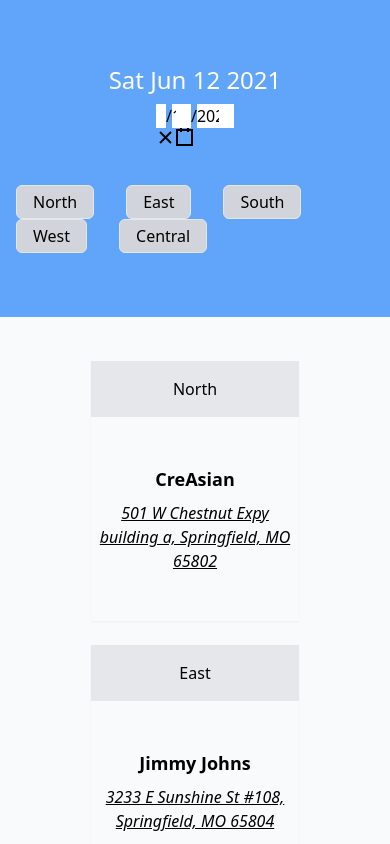
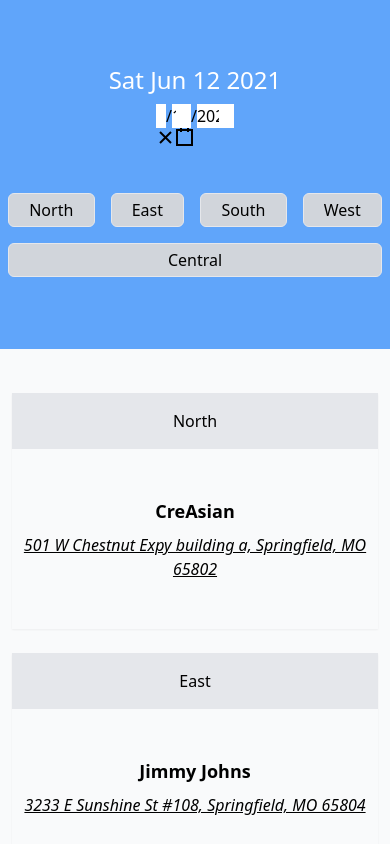
Before and after one commit to fredlawl/lunch-plan, a React (Create React App) app: page / in a window 390 px wide. Shown: the top 844 px of the page. Built offline with nearby package versions, Linux system fonts and the light colour scheme.

Commit message:
mobile style improvements

```diff
--- a/src/App.js
+++ b/src/App.js
@@ -3,6 +3,7 @@
 import {useState} from "react";
 import DatePicker from 'react-date-picker';
 import sr from "seedrandom"
+import {RegionButton} from "./RegionButton";
 
 function App() {
     const [date, setDate] = useState(new Date());
@@ -46,14 +47,23 @@
                     <div className={"flex justify-center"}>
                         <DatePicker value={date} onChange={onDateChange} />
                     </div>
-                    <div className={"mt-8"}>
-                        {REGIONS.map(r => <button key={r} value={r} onClick={onRegionChange} className={(regionSelected(r) ? "bg-gray-700 text-white" : "hover:bg-gray-50") + " py-1 px-4 mx-4 border bg-gray-300 rounded-md outline-none focus:outline-none"}>{REGION_NAMES[r]}</button>)}
+                    <div className={"mt-8 flex flex-wrap"}>
+                        {REGIONS.map(r => (
+                            <div className={"flex-grow md:flex-grow-0 m-2 md:mx-4"}>
+                                <RegionButton
+                                    key={r}
+                                    value={r}
+                                    onClick={onRegionChange}
+                                    selected={regionSelected(r)}
+                                    >{REGION_NAMES[r]}</RegionButton>
+                            </div>
+                        ))}
                     </div>
                 </div>
             </div>
             <div className={"flex flex-wrap content-evenly justify-center my-8"}>
                 {regions.map(r => (
-                  <div key={r} className={"m-3"}>
+                  <div key={r} className={"m-3 flex-grow md:flex-grow-0"}>
                     <LocationCard region={REGION_NAMES[r]} location={calculateLocation(r)} />
                   </div>
                 ))}
--- a/src/LocationCard.js
+++ b/src/LocationCard.js
@@ -4,7 +4,7 @@
     };
 
     return (
-        <article className={"shadow-sm w-52 h-full"}>
+        <article className={"shadow-sm md:w-52 h-full w-full"}>
             <header className={"bg-gray-200 py-4"}>
                 <h2 className={"text-center"}>{region}</h2>
             </header>
--- /dev/null
+++ b/src/RegionButton.js
@@ -0,0 +1,8 @@
+export const RegionButton = (props) => {
+    return (
+        <button {...props}
+            className={(props.selected ? "bg-gray-700 text-white" : "hover:bg-gray-50") + " py-1 px-4 border bg-gray-300 rounded-md outline-none focus:outline-none w-full block"}>
+            {props.children}
+        </button>
+    )
+}
```
